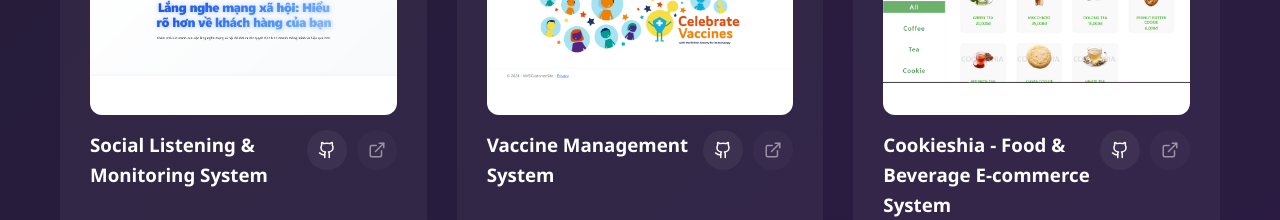
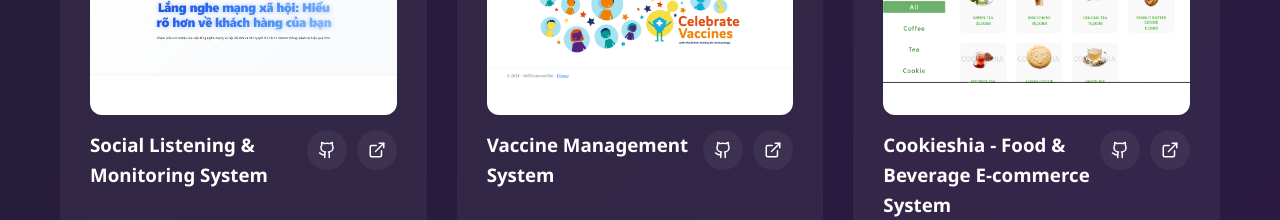
Before and after one commit to duongle-mc/Portfolio, a React (Vite) app: page / in a window 1280 px wide. Shown: the part 2380-2600 px from the top of the page. Built offline with nearby package versions, Linux system fonts and the light colour scheme.

Commit message:
update live demo

```diff
--- a/src/components/Portfolio.tsx
+++ b/src/components/Portfolio.tsx
@@ -205,7 +205,7 @@ export default function Portfolio({ sections, scrollToSection }: PortfolioProps)
                                     <a href={p.github} className="project-link" aria-label="GitHub">
                                         <Github size={18} />
                                     </a>
-                                    <span className="tooltip-wrapper">
+                                    {/* <span className="tooltip-wrapper">
                                         <a
                                             href={p.demo || "#"}
                                             title="Live demo not available"
@@ -218,8 +218,10 @@ export default function Portfolio({ sections, scrollToSection }: PortfolioProps)
                                             <ExternalLink size={18} />
                                         </a>
                                         <span className="tooltip-text">Not available</span>
-                                    </span>
-
+                                    </span> */}
+                                    <a href={p.demo} className="project-link" aria-label="Live Demo">
+                                        <ExternalLink size={18} />
+                                    </a>
                                 </div>
                             </div>
                             <p>{p.shortDescription}</p>
--- a/src/components/ProjectDetail.tsx
+++ b/src/components/ProjectDetail.tsx
@@ -40,8 +40,8 @@ const projects: Project[] = [
         shortDescription: "AI-powered system for monitoring social sentiment across platforms.",
         description: "An application for social listening and monitoring that collects data from social media platforms and leverages AI to evaluate sentiment. Built with a microservices architecture using .NET Core, React, Kafka, and Redis.",
         tech: [".NET Core", "React", "TypeScript", "SQL Server", "Kafka", "Redis"],
-        github: "#",
-        demo: "#",
+        github: "https://gitlab.com/sep490_g45",
+        demo: "https://social-listening-system-v2.vercel.app",
         image: slms,
     },
     {
@@ -123,17 +123,13 @@ export default function ProjectDetail() {
                         </div>
                     </div>
                     <div className="links">
-                        <span className="tooltip-wrapper">
-                            <a href={project.demo}
-                                className="btn primary disabled"
-                                title="Live demo not available"
-                                target="_blank"
-                                rel="noreferrer">
-                                <ExternalLink size={18} /> Live Demo
-                            </a>
-                            <span className="tooltip-text">Live demo not available</span>
-                        </span>
-
+                        <a href={project.demo}
+                            className="btn primary"
+                            title="Live demo"
+                            target="_blank"
+                            rel="noreferrer">
+                            <ExternalLink size={18} /> Live Demo
+                        </a>
                         <a href={project.github} className="btn secondary" target="_blank" rel="noreferrer">
                             <Github size={18} /> GitHub
                         </a>
```
